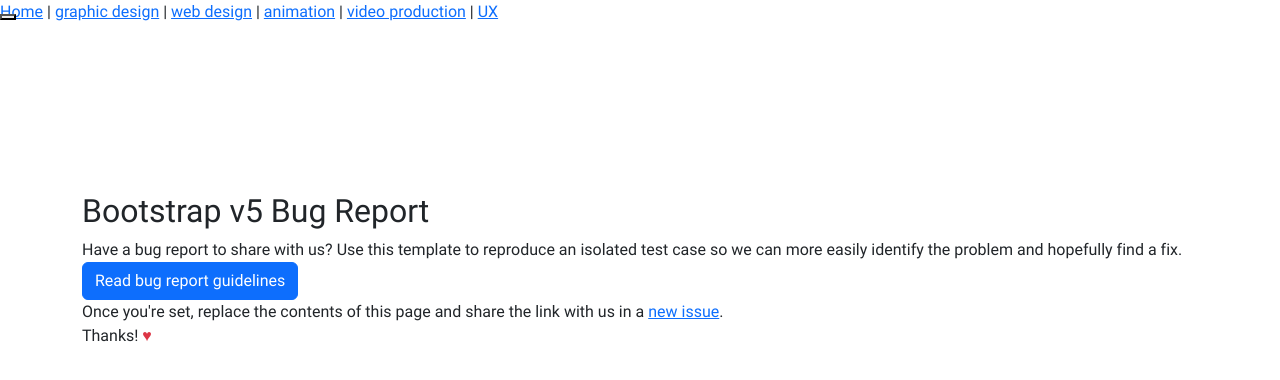
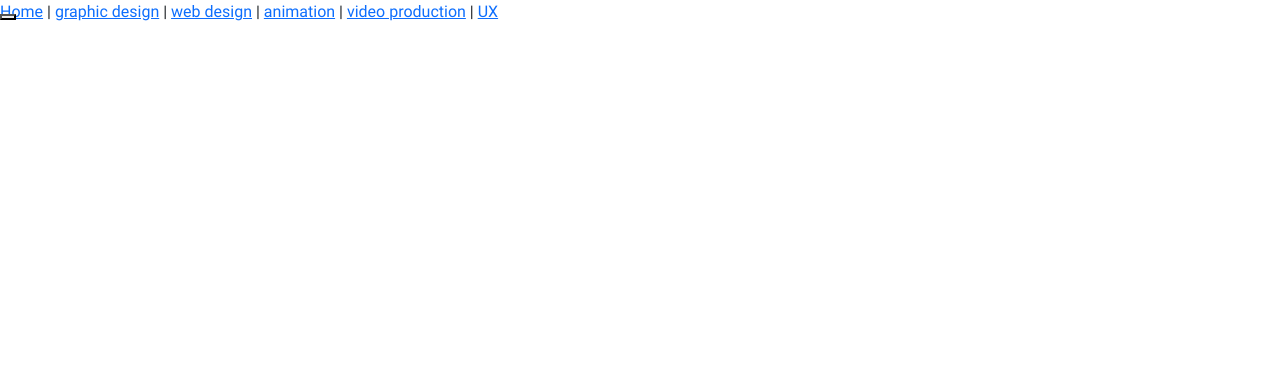
Before and after one commit to gagdmac/life-is-multimedia, an Angular app: page / in a window 1280 px wide. Shown: the top 380 px of the page. Built offline with nearby package versions, Linux system fonts and the light colour scheme.

Commit message:
structure first part: done

```diff
--- a/src/app/app.component.html
+++ b/src/app/app.component.html
@@ -17,7 +17,7 @@
   <aside class="u-none-p no-print">
     <!-- [ngClass]="isExpanding ? 'expanding': 'notexpanding'" -->
     <section class="aside">
-      <app-side-menu></app-side-menu>
+      <app-side-menu class="mt-5"></app-side-menu>
     </section>
   </aside>
   <main #content id="content" class="col p-4 pb-5">
@@ -31,33 +31,3 @@
   </main>
   <!-- <app-footer class="c-footer u-none-p no-print"></app-footer> -->
 </section>
-
-<!-- Follow these instructions, please! -->
-<div class="container py-5">
-  <h1 class="h2">Bootstrap v5 Bug Report</h1>
-  <p>
-    Have a bug report to share with us? Use this template to reproduce an
-    isolated test case so we can more easily identify the problem and hopefully
-    find a fix.
-  </p>
-  <p>
-    <a
-      class="btn btn-primary"
-      href="https://github.com/twbs/bootstrap/blob/main/.github/CONTRIBUTING.md#bug-reports"
-      rel="noopener noreferrer"
-      target="_blank"
-      >Read bug report guidelines</a
-    >
-  </p>
-  <p>
-    Once you're set, replace the contents of this page and share the link with
-    us in a
-    <a
-      href="https://github.com/twbs/bootstrap/issues/new/choose"
-      rel="noopener noreferrer"
-      target="_blank"
-      >new issue</a
-    >.
-  </p>
-  <p>Thanks! <span class="text-danger">♥</span></p>
-</div>
```
